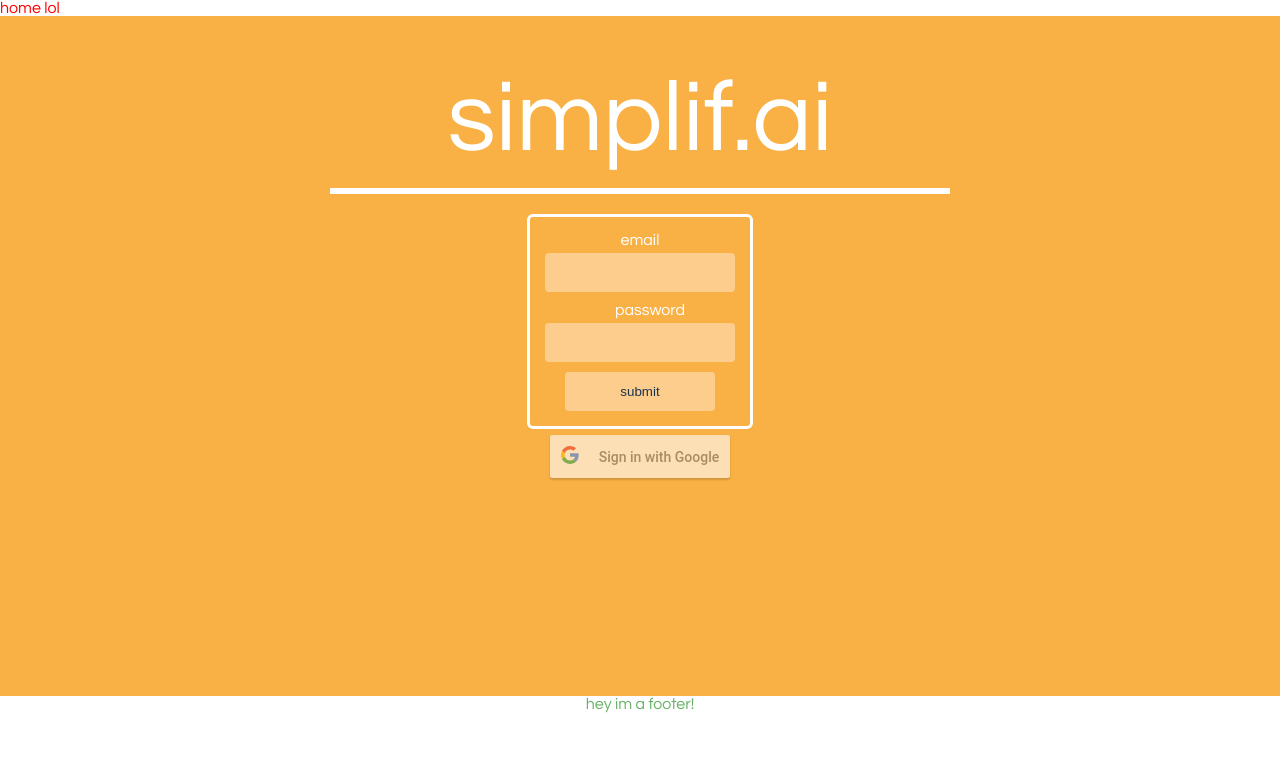
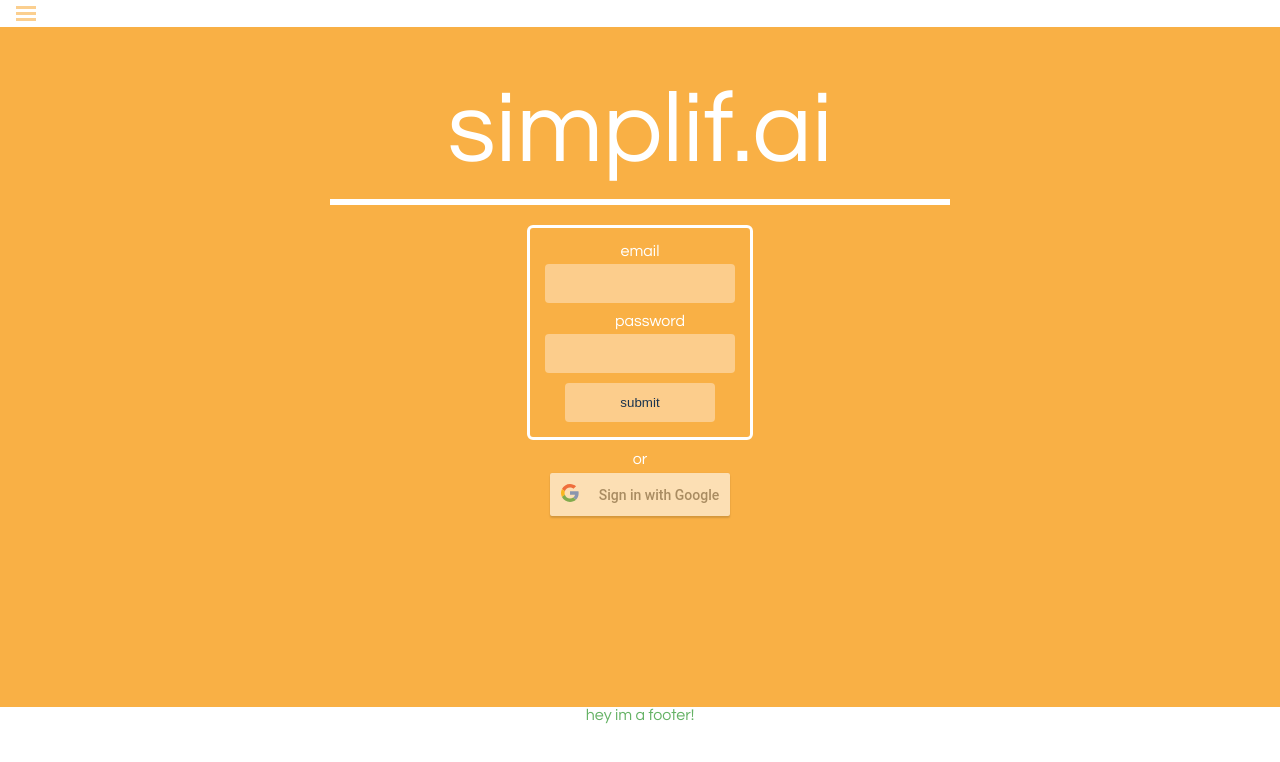
Before and after one commit to simplif-ai/application, a React (Create React App) app in the folder Frontend/: page / in a window 1280 px wide. Shown: the top 762 px of the page. Built offline with nearby package versions, Linux system fonts and the light colour scheme.

Commit message:
changing some css

```diff
--- a/Frontend/src/css/nav.css
+++ b/Frontend/src/css/nav.css
@@ -1,13 +1,35 @@
-.nav {
-  opacity:.6;
-  color: red;
-
+.container {
+  display: right;
+  cursor: pointer;
+  opacity: .5;
 }
-
-.nav:hover {
+.container:hover{
   opacity:1;
 }
 
-.home {
-  text-align: left;
+.bar1, .bar2, .bar3 {
+  opacity:.6;
+  background-color: #F9B045;
+  width:20px;
+  height:3px;
+  margin: 3px 0;
+  transition: .5s;
 }
+
+/*Use later, probs*/
+/* Rotate first bar */
+.change .bar1 {
+    -webkit-transform: rotate(-45deg) translate(-9px, 6px) ;
+    transform: rotate(-45deg) translate(-9px, 6px) ;
+}
+
+/* Fade out the second bar */
+.change .bar2 {
+    opacity: 0;
+}
+
+/* Rotate last bar */
+.change .bar3 {
+    -webkit-transform: rotate(45deg) translate(-8px, -8px) ;
+    transform: rotate(45deg) translate(-8px, -8px) ;
+}
--- a/Frontend/src/css/profile.css
+++ b/Frontend/src/css/profile.css
@@ -1,3 +1,38 @@
-div {
-  color: orange;
+.profileCard {
+  background-color: white;
+  height: 80vh;
+  width:25%;
+  float:left;
+  padding: 3px 16px;
+  border-radius:4px;
 }
+.profileCard .title{
+  font-size: 20px;
+  font-style: bold, italic;
+  color: black;
+}
+img {
+  border-radius:50%;
+  display:inline-block;
+  max-width:100%;
+  margin-top: 10px;
+}
+.card {
+    box-shadow: 0 4px 8px 0 rgba(0,0,0,0.2);
+    border-radius:4px;
+    transition: 0.3s;
+    background-color: white;
+    float: left;
+    margin: 8px;
+    opacity: .7;
+}
+
+.card:hover {
+    box-shadow: 0 8px 16px 0 rgba(0,0,0,0.3);
+    opacity:1;
+}
+
+.container {
+    padding: 3px 16px;
+    font-style: italic;
+}
--- a/Frontend/src/pages/components/Nav.js
+++ b/Frontend/src/pages/components/Nav.js
@@ -2,10 +2,11 @@ import React from 'react';
 import '../../css/nav.css';
 
 const Nav = () => (
-  <div className="nav home">
-    home lol
-  </div>
-
+    <div className="container">
+      <div className="bar1"></div>
+      <div className="bar2"></div>
+      <div className="bar3"></div>
+    </div>
 );
 
 export default Nav;
--- a/Frontend/src/pages/login/Login.js
+++ b/Frontend/src/pages/login/Login.js
@@ -12,6 +12,9 @@ const Login = () => (
             <LoginForm />
           </div>
       </div>
+      <label style={{"style":"underline","margin-bottom":"6px"}}>
+          or
+        </label>
       <div className="logincontainer">
             <GoogleLogin/>
       </div>
--- a/Frontend/src/pages/profile/Profile.js
+++ b/Frontend/src/pages/profile/Profile.js
@@ -1,9 +1,52 @@
 import React from 'react';
 import '../../css/profile.css';
 
+//TODO: replace w/ <tr> props of summary stuff
+      //also profile stuff
+
 const Profile = () => (
   <div className="page bgorange">
-    i give up i am out of caffeine
+    <div className="profileCard">
+      <img src="https://cdn4.iconfinder.com/data/icons/superheroes/512/batman-512.png"/>
+      <div className="title"> Name </div>
+
+    </div>
+    <label style={{"margin-bottom": "15px"}}><b>Summaries<span/> </b></label>
+    <div className="col-3 col-m-3">
+      <table>
+        <td>
+          <div className="card">
+            <div className="header">
+              <b>Example Summary1</b>
+            </div>
+            <div className="container">
+              Example Summary 1 lorem ipsum woooo look at all the text that has been summarized here
+              </div>
+          </div>
+        </td>
+        <td>
+          <div className="card">
+            <div className="header">
+              <b>Example Summary2</b>
+            </div>
+            <div className="container">
+              Example Summary 2 lorem ipsum woooo look at all the text that has been summarized here
+              </div>
+          </div>
+        </td>
+        <td>
+          <div className="card">
+            <div className="header">
+              <b>Example Summary3</b>
+            </div>
+            <div className="container">
+              Example Summary 3 lorem ipsum woooo look at all the text that has been summarized here
+              </div>
+          </div>
+        </td>
+
+      </table>
+    </div>
   </div>
 );
 
```
